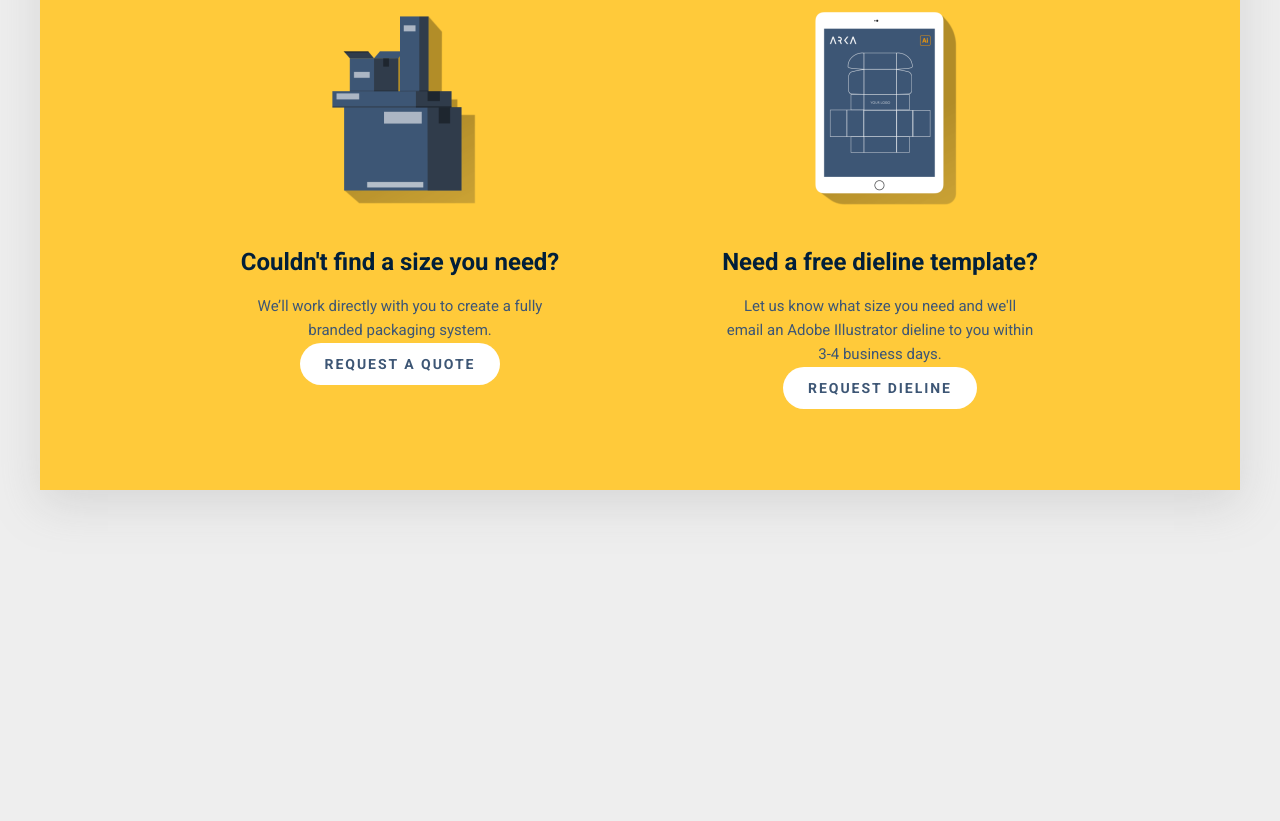
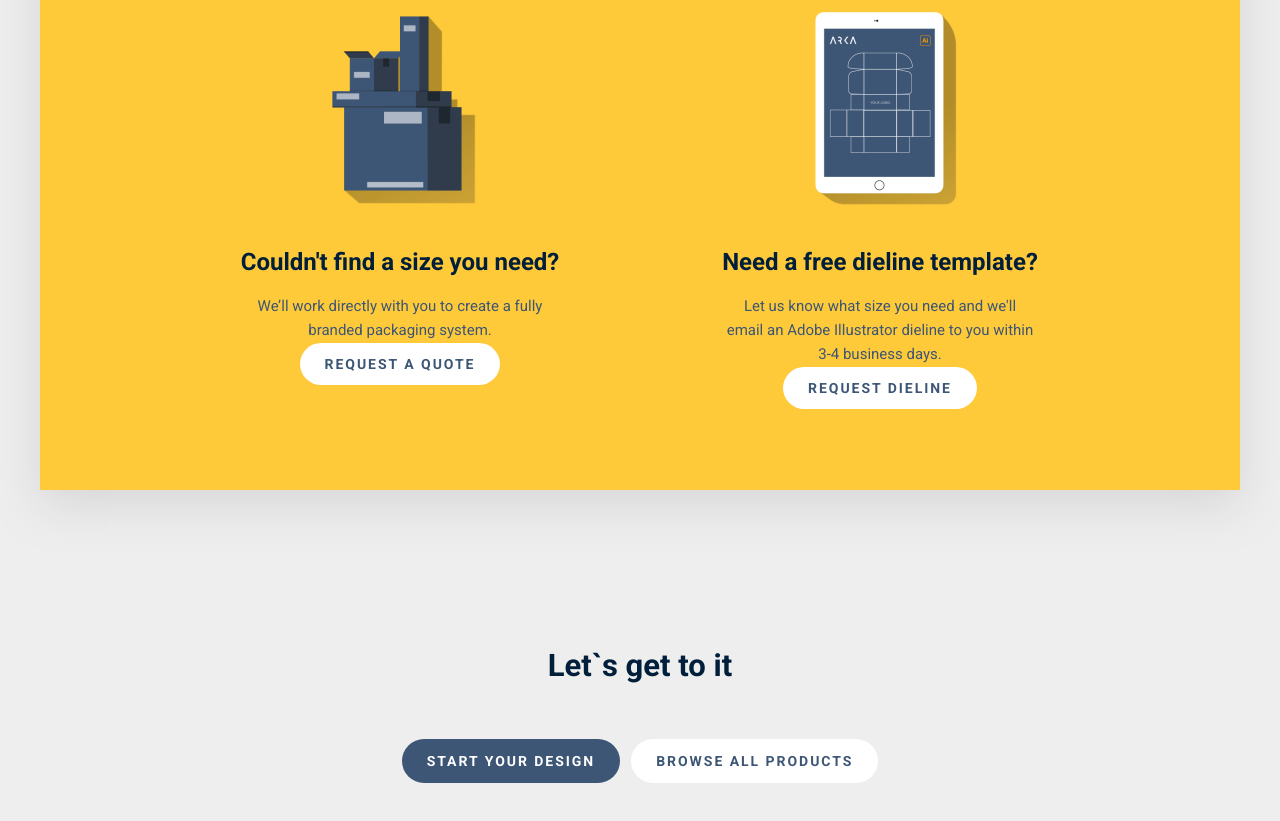
Before and after one commit to mkdir-s/arka, a plain HTML site: page index.html in a window 1280 px wide. Shown: the part 3784-4605 px from the top of the page. Before the commit the page ends 4432 px from the top, so only its background shows below. Drawn offline with Linux system fonts and the light colour scheme.

Commit message:
feat: add start section

```diff
--- a/assets/css/main.scss
+++ b/assets/css/main.scss
@@ -358,3 +358,37 @@ body {
         }
     }
 }
+
+.start {
+    margin-bottom: 60px;
+    &__wrapper {
+        justify-content: center;
+    }
+    &__title {
+        font-weight: 700;
+            font-size: 31px;
+            line-height: 36px;
+            text-align: center;
+            margin-bottom: 55px;
+            color: #011F3A;
+    }
+    &__button {
+        font-weight: 700;
+        font-size: 14px;
+        line-height: 18px;
+        letter-spacing: 1.96px;
+        text-transform: uppercase;
+        text-decoration: none;
+        padding: 13px 25px;
+        border-radius: 44px;
+        &_blue {
+            color: #fff;
+            background: #3D5675;
+            margin-right: 11px;
+        }
+        &_white {
+            color: #3D5675;
+            background-color: #fff;
+        }
+    }
+}
--- a/index.html
+++ b/index.html
@@ -172,6 +172,15 @@
             </div>
         </div>
     </section>
+    <section class="start">
+        <div class="container">
+            <h3 class="start__title">Let`s get to it</h3>
+            <div class="start__wrapper wrapper">
+                <a class="start__button start__button_blue" href="#">Start your design</a>
+                <a class="start__button start__button_white" href="#">Browse all products</a>
+            </div>
+        </div>
+    </section>
 
     <script src="assets/js/main.js"></script>
 </body>
```
Also changed, not shown: assets/css/main.css, 1 other file.
